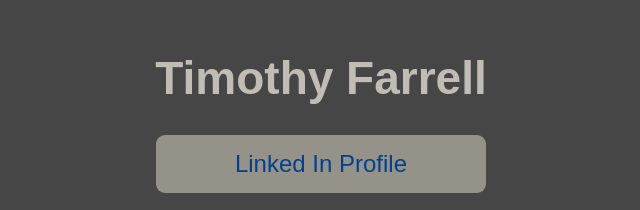
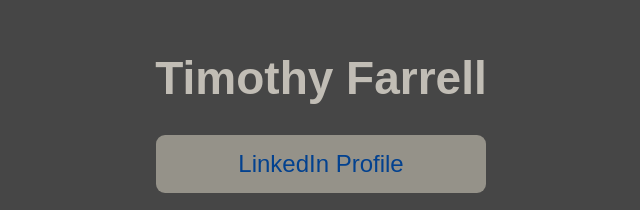
Before and after one commit to myatomfox/tfarrell, a plain HTML site: page index.html in a window 1280 px wide. Shown: the part 210-420 px from the top of the page, 319-959 px from the left. Drawn offline with Linux system fonts and the light colour scheme.

Commit message:
Update index.html

```diff
--- a/index.html
+++ b/index.html
@@ -45,7 +45,7 @@
 </head>
 <body>
     <h1>Timothy Farrell</h1>
-    <a class="button" href="https://www.linkedin.com/in/timothy-p-farrell">Linked In Profile</a>
+    <a class="button" href="https://www.linkedin.com/in/timothy-p-farrell">LinkedIn Profile</a>
     <a class="button" href="mailto:timothy.p.farrell235@gmail.com">E-Mail</a>
     <a class="button" href="data:text/vcard;charset=utf-8,BEGIN%3AVCARD%0AVERSION%3A3.0%0AFN%3ATimothy%20Farrell%0AN%3AFarrell%3BTimothy%0ATEL%3BTYPE%3DCELL%3A914-263-7233%0AEMAIL%3Atimothy.p.farrell%40gmail.com%0AEND%3AVCARD"
     download="Tim_Farrell_Contact.vcf">Contact Card</a>
```
